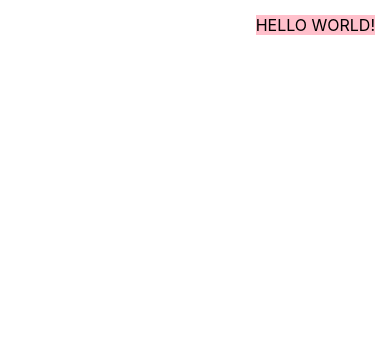
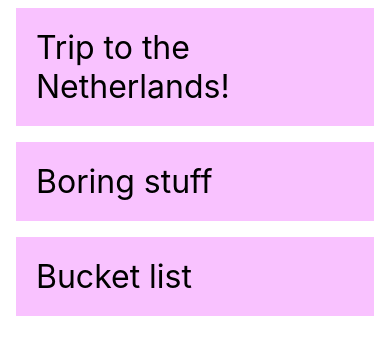
Before and after one commit to inga-dis/T-488-MAPP, a React Native app in the folder toddler/: screen / in a window 390 px wide. Shown: the top 354 px of the page. Built offline with nearby package versions, Linux system fonts and the light colour scheme.

Commit message:
main menu, data imported

```diff
--- a/toddler/src/views/main/index.js
+++ b/toddler/src/views/main/index.js
@@ -1,13 +1,32 @@
 import React from "react";
-import {View, Text} from 'react-native';
+import {View, Text, FlatList, SafeAreaView} from 'react-native';
 import styles from './styles';
+import data from '../../resources/data.json';
 
-const HelloWorld = () => {
-  return (
-    <View>
-      <Text style={styles.text}>HELLO WORLD!</Text>
+const word = data.boards;
+
+const Item = ({ name }) => (
+    <View style={styles.item}>
+      <Text style={styles.name}>{name}</Text>
     </View>
   );
-}
 
-export default HelloWorld;
+  const App = () => {
+    const renderItem = ({ item }) => (
+      <Item name={item.name} />
+    );
+
+    return (
+        <SafeAreaView style={styles.container}>
+            <FlatList
+            data={word}
+            renderItem={renderItem}
+            keyExtractor={item => item.id}
+            />
+        </SafeAreaView>
+    );
+  }
+
+
+
+export default App;
--- a/toddler/src/views/main/styles.js
+++ b/toddler/src/views/main/styles.js
@@ -1,11 +1,17 @@
-import { StyleSheet } from 'react-native';
+import { StyleSheet, StatusBar } from 'react-native';
 
 export default StyleSheet.create({
-    text: {
-        position: 'absolute',
-        top: 15,
-        right: 15,
-        fontSize: 16,
-        backgroundColor: "pink"
-    }
-});
+    container: {
+      flex: 1,
+      marginTop: StatusBar.currentHeight || 0,
+    },
+    item: {
+      backgroundColor: '#f9c2ff',
+      padding: 20,
+      marginVertical: 8,
+      marginHorizontal: 16,
+    },
+    name: {
+      fontSize: 32,
+    },
+  });
```
